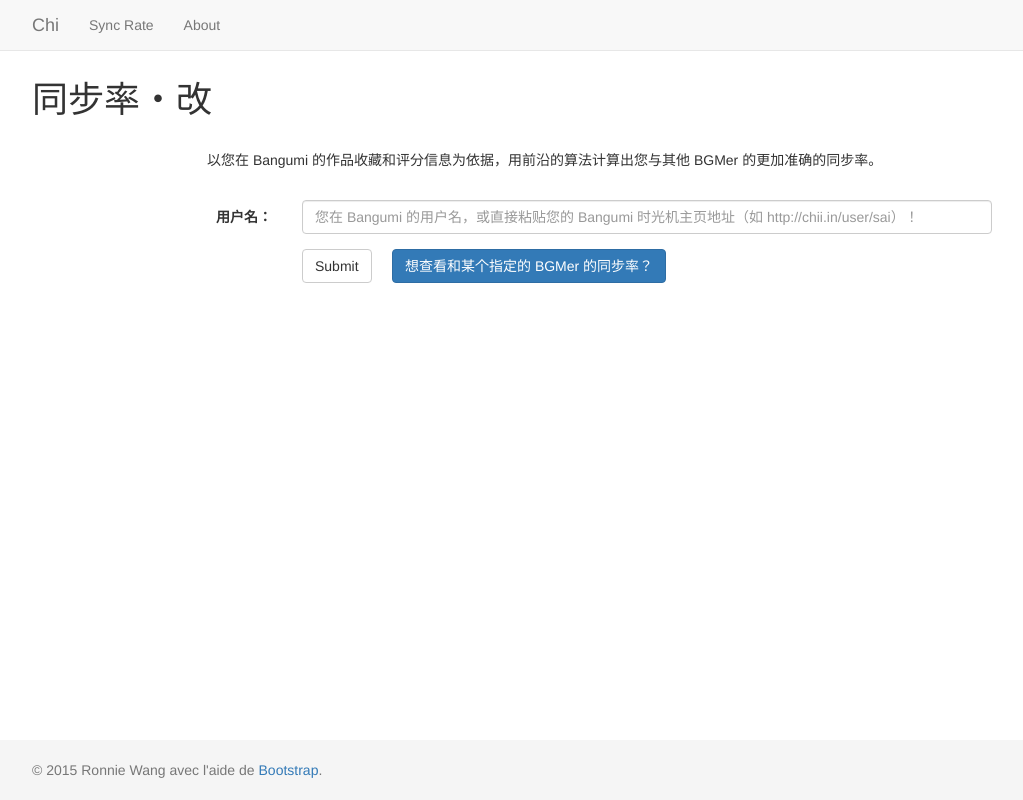
After one commit to wattlebird/Chi, a Flask app: page /similarity/ in a window 1280 px wide. The commit adds this page. Shown: the whole page, without its empty margins (83-1106 px from the left). Run offline with Flask 2, Linux system fonts and the light colour scheme; parts of the project's set-up code (start-up, migrations or seed data) failed here and were passed over; some libraries are stand-ins or nearby versions.

Commit message:
Temporarily stable

```diff
--- a/www/app/__init__.py
+++ b/www/app/__init__.py
@@ -1,11 +1,15 @@
 import os
 from flask import Flask
 from flask.ext.sqlalchemy import SQLAlchemy
+from flask.ext.cors import CORS
 from config import *
 
 app = Flask(__name__)
 app.config.from_object('config')
 app.config['SQLALCHEMY_DATABASE_URI']='mysql+mysqldb://%s:%s@%s/%s?charset=utf8&use_unicode=0'%(MYSQL_USER,MYSQL_PASSWD,MYSQL_HOST,MYSQL_DBNAME)
+app.secret_key=os.urandom(24)
+
+cors = CORS(app)
 
 db = SQLAlchemy(app)
 
--- a/www/app/model.py
+++ b/www/app/model.py
@@ -3,9 +3,9 @@ from app import db
 class UserInfo(db.Model):
     __tablename__ = 'userinfo'
 
-    name = Column(String(30), primary_key=True)
-    index = Column(Integer)
-    count = Column(Integer)
+    name = db.Column(db.String(30), primary_key=True)
+    index = db.Column(db.Integer)
+    count = db.Column(db.Integer)
 
     def __repr__(self):
        return "<userinfo(name='%s')>" % (self.name)
--- a/www/app/static/style.css
+++ b/www/app/static/style.css
@@ -1,14 +1,56 @@
-footer {
+html {
+    min-height: 100%;
+    position: relative;
+}
+body {
+    margin-bottom: 60px;
+}
+.footer {
     background-color: #f5f5f5;
     bottom: 0;
     height: 60px;
+    position: absolute;
     width: 100%;
 }
+.container {
+    max-width: 1080px;
+    padding: 0 15px;
+    width: auto;
+}
+.container .text-muted {
+    margin: 20px 0;
+}
 
-body > .container {
-    padding: 60px 15px 0;
+#content {
+    padding-top: 60px;
 }
+
 
 .container .text-muted {
     margin: 20px 0;
 }
+
+#sim-title {
+    padding: 0 0 20px 0;
+}
+
+#sim-info{
+    padding: 0 0 20px 0;
+}
+
+.jumbotron > h1{
+    font-family: 'Righteous', cursive;
+}
+
+.jumbotron > h1 small{
+    font-family: 'Poiret One', cursive;
+}
+
+#sharebtn {
+    display: inline-block;
+}
+
+#title {
+    padding-top: 20px;
+    padding-bottom: 20px;
+}
--- a/www/app/templates/index.html
+++ b/www/app/templates/index.html
@@ -3,14 +3,14 @@
 {% block content %}
 <div class="jumbotron">
   <h1>Chi <small>Future Bangumi laboratory</small></h1>
-  <p>Chi 是一个致力于机器学习实验的个人项目。该项目拥有者为 bgmer <a href="http://chii.in/user/wattlebird">Genius、小乖</a>。该项目将利用当前成熟的机器学习研究成果为 bgmer 带来更好的社区用户体验。</p>
+  <p>Chi 是一个致力于机器学习实验的个人项目。该项目拥有者为 BGMer <a href="http://chii.in/user/wattlebird">Genius、小乖</a>。该项目将利用当前成熟的机器学习研究成果为 BGMer 带来更好的社区用户体验。</p>
   <p><a class="btn btn-primary btn-lg" href="{{ url_for('about') }}" role="button">了解更多……</a></p>
 </div>
 <div class="row">
     <div class="col-md-4">
-        <h1>同步率・改</h2>
+        <h2>同步率・改</h2>
           <p>利用您的收藏和评分信息为您寻找 bgm 同好，查看您与您好友之间的同步率。</p>
-          <p><a class="btn btn-primary" href="#" role="button">了解更多……</a></p>
+          <p><a class="btn btn-primary" href="{{ url_for('similarity') }}" role="button">了解更多……</a></p>
     </div>
     <div class="col-md-4">
           <h2>快将推出……</h2>
--- a/www/app/templates/layout.html
+++ b/www/app/templates/layout.html
@@ -7,6 +7,7 @@
     <meta name="viewport" content="width=device-width, initial-scale=1, maximum-scale=1">
     <link rel="stylesheet" href="https://maxcdn.bootstrapcdn.com/bootstrap/3.3.1/css/bootstrap.min.css">
     <link rel="stylesheet" href="{{ url_for('.static',filename='style.css') }}">
+    <link href='http://fonts.googleapis.com/css?family=Poiret+One|Righteous' rel='stylesheet' type='text/css'>
     <!-- OpenGraph-->
   </head>
   <body>
@@ -23,23 +24,25 @@
           </div>
           <div class="collapse navbar-collapse" id="navbar">
             <ul class="nav navbar-nav">
-              <li class="active"><a href="{{ url_for('similarity') }}">Sync Rate</a></li>
+              <li><a href="{{ url_for('similarity') }}">Sync Rate</a></li>
               <li><a href="{{ url_for('about') }}">About</a></li>
             </ul>
           </div>
           </div>
         </nav>
-        <div class="container">
+        <div class="container" id="content">
           {% block content %}{% endblock %}
+          <div style="height: 60px"></div>
         </div>
-        <footer>
-        <div class="container">
-          <p class="text-muted">© 2015 Ronnie Wang avec l'aide de <a target="_blank" href="http://getbootstrap.com/">Bootstrap</a>.</p>
-        </div>
+        <footer class="footer">
+          <div class="container">
+            <p class="text-muted">© 2015 Ronnie Wang avec l'aide de <a target="_blank" href="http://getbootstrap.com/">Bootstrap</a>.</p>
+          </div>
         </footer>
+
     <script src="https://code.jquery.com/jquery-2.1.3.min.js"></script>
     <script src="https://maxcdn.bootstrapcdn.com/bootstrap/3.3.1/js/bootstrap.min.js"></script>
+    <!--<script type="text/javascript" src="{{ url_for('.static', filename='my.js') }}"></script>-->
     <!-- Google Analysis-->
-    </div>
   </body>
 </html>
--- /dev/null
+++ b/www/app/templates/plz_favorite_request.html
@@ -0,0 +1,5 @@
+{% extends "layout.html" %}
+
+{% block content %}
+<p>　　嗯，看来您还没有收藏过任何条目！这样您与任何人的同步率都是零。快去 Bangumi 收藏几个条目，让我们更好地了解您。</p>
+{% endblock %}
--- /dev/null
+++ b/www/app/templates/similarity.html
@@ -0,0 +1,36 @@
+{% extends "layout.html" %}
+
+{% block content %}
+<h1 id="sim-title">同步率・改</h1>
+<div class="col-sm-offset-2" id="sim-info">
+  <p>以您在 Bangumi 的作品收藏和评分信息为依据，用前沿的算法计算出您与其他 BGMer 的更加准确的同步率。</p>
+</div>
+{% if error %}
+<div class="alert alert-warning alert-dismissible" role="alert">
+  <button type="button" class="close" data-dismiss="alert" aria-label="Close"><span aria-hidden="true">&times;</span></button>
+  <strong>注意！</strong> {{ error }}
+</div>
+{% endif%}
+ <form class="form-horizontal" role="form" method="post">
+  <div class="form-group">
+    <label class="control-label col-sm-offset-1 col-sm-2" for="email">用户名：</label>
+    <div class="col-sm-8">
+      <input type="text" class="form-control" id="username" name="username" placeholder="您在 Bangumi 的用户名，或直接粘贴您的 Bangumi 时光机主页地址（如 http://chii.in/user/sai）！">
+    </div>
+  </div>
+  <div class="form-group collapse" id="candidate-panel">
+    <label class="control-label col-sm-offset-1 col-sm-2" for="email">基／姬友用户名：</label>
+    <div class="col-sm-8">
+      <input type="text" class="form-control" id="candidate" name="candidate">
+    </div>
+  </div>
+  <div class="form-group">
+    <div class="col-sm-offset-3 col-sm-1">
+      <button type="submit" class="btn btn-default">Submit</button>
+    </div>
+    <div class="col-sm-7">
+      <button class="btn btn-primary" type="button" data-toggle="collapse" data-target="#candidate-panel">想查看和某个指定的 BGMer 的同步率？</button>
+    </div>
+  </div>
+</form>
+{% endblock %}
--- a/www/app/util.py
+++ b/www/app/util.py
@@ -13,4 +13,5 @@ def validateform(username):
                 return None
         if not re.match(r'^[^_][a-zA-Z0-9_].',username):
             return None
-        else return username
+        else:
+            return username
--- a/www/app/views.py
+++ b/www/app/views.py
@@ -1,54 +1,63 @@
+# -*- coding: utf-8 -*-
 from flask import render_template, flash, redirect, session, url_for, request, g
+from flask.ext.cors import cross_origin
 from app import app, db
 from util import validateform
 from data import qualified, similarlist, getsim
 
 db.create_all()
-g['db']=db
 
-@app.route('/chi')
+@app.route('/')
 def index():
     return render_template("index.html");
 
-@app.route('/chi/about')
+@app.route('/about/')
 def about():
     return render_template("about.html")
 
-@app.route('/chi/similarity', methods=['POST', 'GET'])
+@app.route('/similarity/', methods=['POST', 'GET'])
 def similarity():
     if request.method=='POST':
         username = request.form.get('username')
         candidate = request.form.get('candidate')
         if not validateform(username):
-            flash("You should specify your user name or url properly.")
-            return render_template('similarity.html')
+            return render_template('similarity.html', error=u'请输入正确的用户名或时光机 URL！')
 
         username = validateform(username)
         if not candidate:
-            redirect(url_for(user, username=username))
+            return redirect(url_for('user', username=username))
         elif not validateform(candidate):
-            flash("You should specify the candidate user name or url properly.")
-            return render_template('similarity.html', username=username)
+            return render_template('similarity.html', username=username, error=u'请输入正确的用户名或时光机 URL！')
         else:
-            redirect(url_for(user, username=username, candidate=validateform(candidate)))
+            return redirect(url_for('user', username=username, candidate=validateform(candidate)))
     else:
-        return render_template('similarity.html')
+        error=session.get("error")
+        if error:
+            session.pop("error")
+        return render_template('similarity.html',error=error)
 
 
 
 
-@app.route('/chi/similarity/<username>')
+@app.route('/similarity/<username>')
+@cross_origin()
 def user(username):
     if not request.args.get('candidate'):
-        if qualified(g['db'], username):
-            simlist = similarlist(g['db'], username);
+        if qualified(db, username)==1:
+            simlist = similarlist(db, username);
             return render_template('single.html',username=username, simlist=simlist)
+        elif qualified(db, username)==-1:
+            session["error"]=u"啊，非常抱歉，我们找不到您的记录。有可能是由于我们数据库未及时更新或者您未注册 Bangumi。"
+            return redirect(url_for('similarity'))
         else:
-            return render_template('unqualified.html', username=username)
+            return render_template('plz_favorite_request.html')
     else:
         candidate = request.args['candidate']
-        if qualified(candidate):
-            sim = getsim(g['db'], username, candidate)
+        if qualified(db, candidate)==1:
+            sim = getsim(db, username, candidate)
             return render_template('couple.html',username=username, candidate=candidate, similarity=sim)
+        elif qualified(db, candidate)==0:
+            return render_template('couple.html',username=username, candidate=candidate, similarity=0)
         else:
-            return render_template('couple.html',username=username, candidate=candidate, similarity=0)
+            session["error"]=u"啊，非常抱歉，我们找不到您基(姬)友的记录。有可能是由于我们数据库未及时更新或者您未注册 Bangumi。"
+            return redirect(url_for('similarity'))
--- a/www/config.py
+++ b/www/config.py
@@ -3,6 +3,6 @@ import os
 basedir = os.path.abspath(os.path.dirname(__file__))
 
 MYSQL_HOST = 'localhost'
-MYSQL_DBNAME = 'bgm'
+MYSQL_DBNAME = 'bgm-info'
 MYSQL_USER = 'bgmer'
 MYSQL_PASSWD = 'sai'
```
Also changed, not shown: www/app/data.py (+23 -9 lines), www/app/static/my.js (added, +14 -0 lines), www/app/templates/couple.html (added, +51 -0 lines), www/app/templates/single.html (added, +50 -0 lines), README.md.
